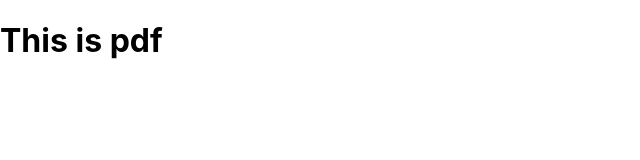
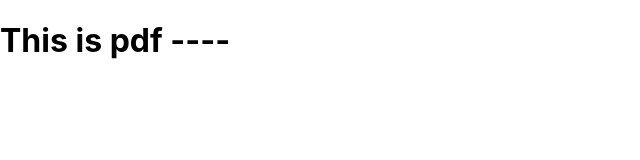
Before and after one commit to prasadskalbhor/pdfeditor, a React (Create React App) app: page / in a window 1280 px wide. Shown: the top 160 px of the page, without its empty margins (0-640 px from the left). Built offline with nearby package versions, Linux system fonts and the light colour scheme.

Commit message:
remove form index jssdfsdfsd

```diff
--- a/src/App.js
+++ b/src/App.js
@@ -2,7 +2,7 @@ import React from 'react';
 import PDFViewer from './PDFViewer';
 
 const App = () => {
-  return<> <h1>This is pdf </h1>
+  return<> <h1>This is pdf ----</h1>
   <PDFViewer pdfUrl="/mypdf.pdf" />
   </>;
 };
--- a/src/PDFViewer.js
+++ b/src/PDFViewer.js
@@ -43,8 +43,8 @@ function AdobePDFViewer({
             metaData: { fileName: pdfUrl }
           }, {
             // Additional configuration options can be added here
-            // showAnnotationTools: true,
-            // dockPageControls: true,
+            showAnnotationTools: false,
+            dockPageControls: false,
 
             embedMode: "FULL_WINDOW",
             defaultViewMode: "FIT_PAGE",
```
